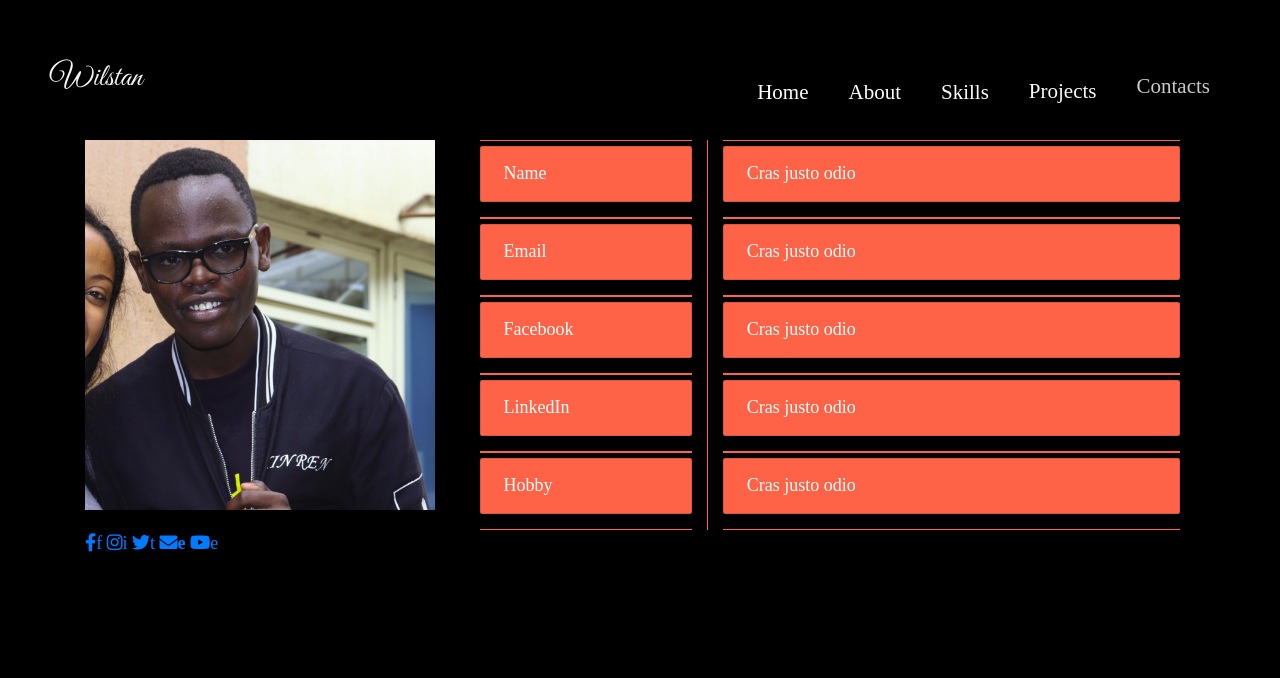
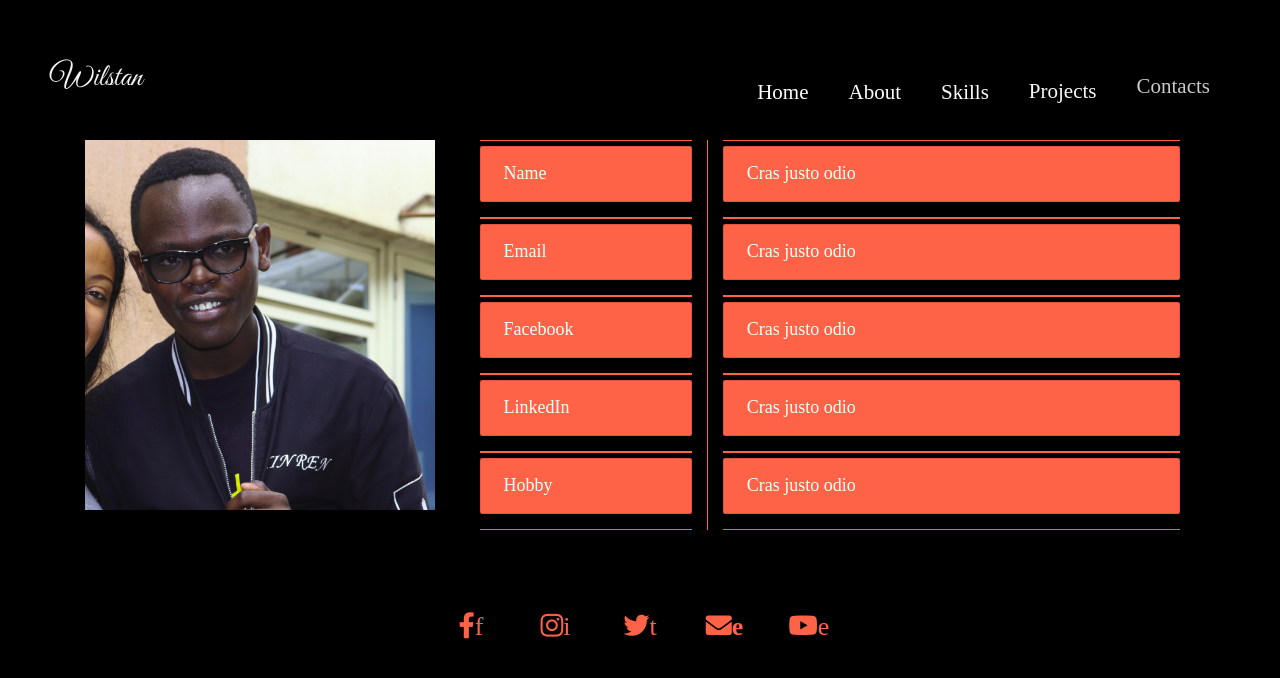
Before and after one commit to wilsenock220/New-Portfolio, a plain HTML site: page about.html in a window 1280 px wide. Drawn offline with Linux system fonts and the light colour scheme.

Commit message:
add social media buttons

```diff
--- a/about.html
+++ b/about.html
@@ -101,23 +101,23 @@
 
         <div class="middle">
 
-          <a href="#">
+          <a class="button" href="#">
             <i class="fab fa-facebook-f">f</i>
           </a>
 
-          <a href="#">
+          <a class="button" href="#">
             <i class="fab fa-instagram">i</i>
           </a>
 
-          <a href="#">
+          <a class="button" href="#">
             <i class="fab fa-twitter">t</i>
           </a>
 
-          <a href="#">
+          <a class="button" href="#">
             <i class="fas fa-envelope">e</i>
           </a>
 
-          <a href="#">
+          <a class="button" href="#">
             <i class="fab fa-youtube">e</i>
           </a>
 
--- a/css/style.css
+++ b/css/style.css
@@ -93,3 +93,60 @@ img{
     border-bottom: 1px solid tomato;
     border-top: 1px solid tomato;
 }
+
+.middle{
+    width: 100%;
+    text-align: center;
+    margin-top: 5%;
+}
+
+.button{
+    display: inline-block;
+    width: 60px;
+    height: 60px;
+    background: #000000;
+    margin: 10px;
+    border-radius: 30%;
+    box-shadow: 0 5px 15px -5px #00000070;
+    color: tomato;
+    overflow: hidden;
+    position: relative;
+}
+.button i{
+    line-height: 60px;
+    font-size: 26px;
+    transition: 0.2s linear;
+}
+.button:hover{
+    transform: scale(1.3);
+    color: #000000;
+}
+
+.button::before{
+    content: "";
+    position: absolute;
+    width: 120%;
+    height: 120%;
+    background: tomato;
+    transform: rotate(45deg);
+    left: -110%;
+    top: 90%;
+}
+.button:hover::before{
+    animation: aaa 0.7s 1;
+    top: -10%;
+    left: -10%;
+}
+
+@keyframes aaa{
+    0%{
+        left: -110%;
+        top: 90%;
+    }50%{
+        top: 10%;
+        left: -30%;
+    }100%{
+        top: -10%;
+        left: -10%;
+    }
+}
```
